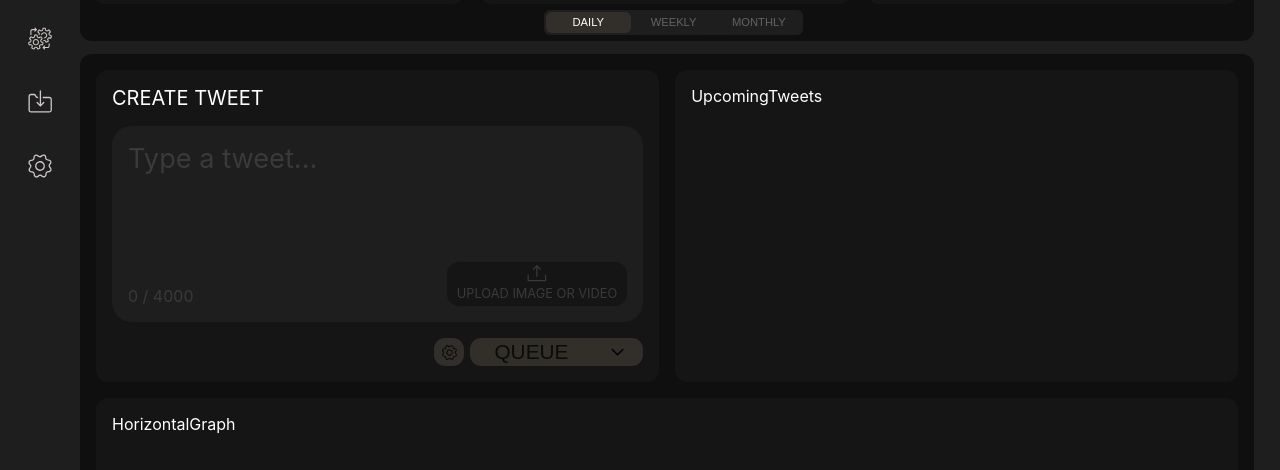
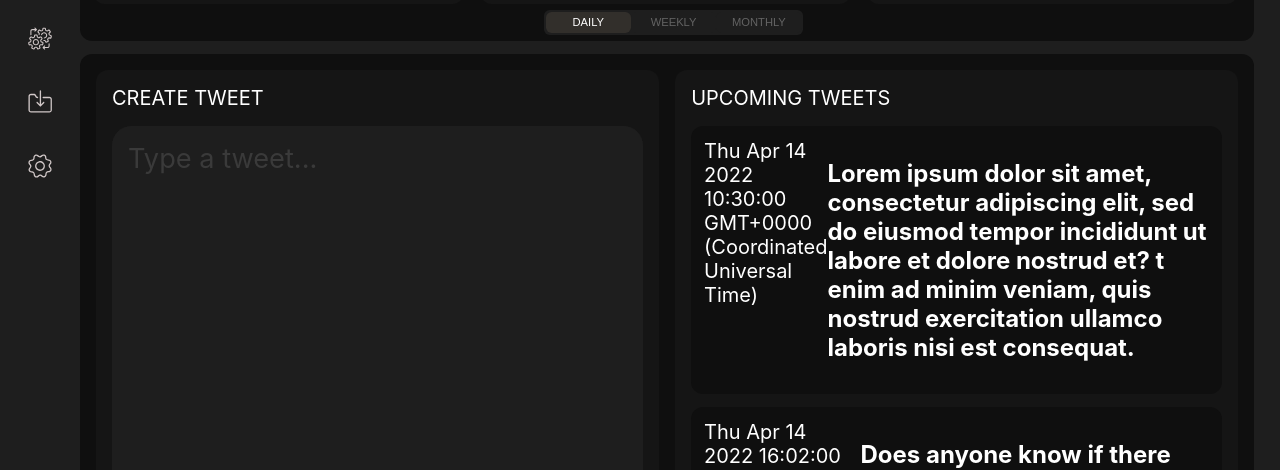
Before and after one commit to ColeInc/mosa-twitter-dashboard-frontend, a React (Create React App) app: page / in a window 1280 px wide. Shown: the part 215-685 px from the top of the page. Built offline with nearby package versions, Linux system fonts and the light colour scheme.

Commit message:
created redux slice for user posts

```diff
--- a/declarations.d.ts
+++ b/declarations.d.ts
@@ -1,3 +1,3 @@
 declare module "*.module.css";
-
 declare module "*.svg";
+declare module "uuid";
--- a/package.json
+++ b/package.json
@@ -3,6 +3,7 @@
   "version": "0.1.0",
   "private": true,
   "dependencies": {
+    "@reduxjs/toolkit": "^1.8.1",
     "@testing-library/jest-dom": "^5.16.2",
     "@testing-library/react": "^12.1.4",
     "@testing-library/user-event": "^13.5.0",
@@ -12,9 +13,11 @@
     "@types/react-dom": "^17.0.14",
     "react": "^17.0.2",
     "react-dom": "^17.0.2",
+    "react-redux": "^7.2.8",
     "react-router-dom": "^6.2.2",
     "react-scripts": "5.0.0",
     "typescript": "^4.6.3",
+    "uuid": "^8.3.2",
     "victory": "^36.3.1",
     "web-vitals": "^2.1.4"
   },
--- a/src/components/Graphs/LineGraph.tsx
+++ b/src/components/Graphs/LineGraph.tsx
@@ -1,11 +1,10 @@
 import React, { useCallback, useState } from "react";
-import classes from "./LineGraph.module.css";
+// import classes from "./LineGraph.module.css";
 import {
     VictoryChart,
     VictoryLine,
     VictoryScatter,
     VictoryAxis,
-    VictoryContainer,
 } from "victory";
 
 export interface GraphProps {
@@ -63,50 +62,6 @@ export const LineGraph: React.FC<{
     );
 };
 
-const LineGraph2: React.FC<{
-    graphData: { x: number; y: number }[];
-    color: string;
-}> = (props) => {
-    return (
-        <div className={classes["line-graph__container"]}>
-            <VictoryChart
-                // height={100}
-                // style={{ parent: { height: "50%" } }}
-                padding={{ top: 7, right: 10, bottom: 7, left: 10 }}
-                // containerComponent={<VictoryContainer responsive={false} />}
-            >
-                <VictoryLine
-                    interpolation="monotoneX"
-                    data={props.graphData}
-                    style={{
-                        ...lineStyle,
-                        data: {
-                            stroke: props.color,
-                            fillOpacity: 0.6,
-                            strokeWidth: 5,
-                        },
-                    }}
-                />
-
-                <VictoryScatter
-                    data={props.graphData}
-                    size={7}
-                    style={{ ...scatterStyle, data: { fill: props.color } }}
-                />
-
-                {/* to remove x and y axis: */}
-                <VictoryAxis
-                    style={{
-                        axis: { stroke: "transparent" },
-                        ticks: { stroke: "transparent" },
-                        tickLabels: { fill: "transparent" },
-                    }}
-                />
-            </VictoryChart>
-        </div>
-    );
-};
-
 export default LineGraph;
 
 const lineStyle = {
--- /dev/null
+++ b/src/components/dashboard/MainContainer/Post.module.css
@@ -0,0 +1,5 @@
+.post__container {
+    display: flex;
+    padding: 0.8rem;
+    margin-bottom: 0.8rem;
+}
--- /dev/null
+++ b/src/components/dashboard/MainContainer/Post.tsx
@@ -0,0 +1,15 @@
+import React from "react";
+import classes from "./Post.module.css";
+import PostType from "../../../models/Post";
+import CurvedContainer from "../../UI/CurvedContainer";
+
+const Post: React.FC<{ postData: PostType }> = (props) => {
+    return (
+        <CurvedContainer className={classes["post__container"]}>
+            <h1>{props.postData.scheduledTime.toString()}</h1>
+            <h2>{props.postData.body}</h2>
+        </CurvedContainer>
+    );
+};
+
+export default Post;
--- a/src/components/dashboard/MainContainer/UpcomingTweets.module.css
+++ b/src/components/dashboard/MainContainer/UpcomingTweets.module.css
@@ -1,4 +1,17 @@
 .upcoming-tweets__container {
     flex: 1;
     margin-left: 1rem;
+    display: flex;
+    flex-direction: column;
+    justify-content: flex-start;
 }
+
+.upcoming-tweets__container h1 {
+    margin: 0 0 1rem 0;
+    font-size: 1.25rem;
+    font-weight: 400;
+}
+
+.upcoming-tweets__posts-container {
+    flex: 1;
+}
--- a/src/components/dashboard/MainContainer/UpcomingTweets.tsx
+++ b/src/components/dashboard/MainContainer/UpcomingTweets.tsx
@@ -1,11 +1,44 @@
-import React from "react";
+import React, { useEffect } from "react";
+import { useSelector } from "react-redux";
+import { Link } from "react-router-dom";
+
+import CurvedSubContainer from "../../UI/CurvedSubContainer";
 import classes from "./UpcomingTweets.module.css";
-import CurvedSubContainer from "../../UI/CurvedSubContainer";
+import PostType from "../../../models/Post";
+import Post from "./Post";
+
+interface RootState {
+    posts: {
+        posts: PostType[];
+    };
+}
 
 const UpcomingTweets = () => {
+    const postsList = useSelector((state: RootState) => state.posts);
+
+    useEffect(() => {
+        // call redux reducer function to fetch all posts scheduled within next 24 hours/7 days, etc. here
+        //
+        // we need a slice which stores an array of Post[]s
+        // a reducer function to fetch all posts from backend
+        // a reducer function to just fetch upcoming queued posts in next 24 hours/7 days, etc.
+        //
+        // a function that takes the post's schedule time and returns back a simple string which will be outputted in UI, E.g. convert DateTime into "8.30pm" or "Tuesday".
+    }, []);
+
     return (
         <CurvedSubContainer className={classes["upcoming-tweets__container"]}>
-            <div>UpcomingTweets</div>
+            <h1>UPCOMING TWEETS</h1>
+
+            <div className={classes["upcoming-tweets__posts-container"]}>
+                {postsList.posts.map((post) => {
+                    return <Post postData={post} key={post.id} />;
+                })}
+            </div>
+
+            <Link to="/queue">
+                <button>SEE ALL</button>
+            </Link>
         </CurvedSubContainer>
     );
 };
--- a/src/index.tsx
+++ b/src/index.tsx
@@ -1,12 +1,16 @@
 import ReactDOM from "react-dom";
 
+import App from "./App";
 import "./index.css";
 import { BrowserRouter } from "react-router-dom";
-import App from "./App";
+import { Provider } from "react-redux";
+import store from "./store/index";
 
 ReactDOM.render(
     <BrowserRouter>
-        <App />
+        <Provider store={store}>
+            <App />
+        </Provider>
     </BrowserRouter>,
     document.getElementById("root")
 );
--- /dev/null
+++ b/src/models/Post.ts
@@ -0,0 +1,9 @@
+interface Post {
+    id: string;
+    threadId: string | null;
+    body: string;
+    media: string | null;
+    scheduledTime: Date;
+}
+
+export default Post;
--- /dev/null
+++ b/src/store/index.ts
@@ -0,0 +1,9 @@
+import { configureStore } from "@reduxjs/toolkit";
+
+import postsReducer from "./posts";
+
+const store = configureStore({
+    reducer: { posts: postsReducer },
+});
+
+export default store;
--- /dev/null
+++ b/src/store/posts.ts
@@ -0,0 +1,63 @@
+import { createSlice } from "@reduxjs/toolkit";
+import { v4 as uuidv4 } from "uuid";
+import Post from "../models/Post";
+
+const initialPostsState: { posts: Post[] } = {
+    posts: [
+        {
+            id: "1",
+            body: `Lorem ipsum dolor sit amet, consectetur adipiscing elit, sed do eiusmod tempor incididunt ut labore et dolore nostrud et?
+
+        t enim ad minim veniam, quis nostrud exercitation ullamco laboris nisi est consequat.`,
+            media: null,
+            scheduledTime: new Date("April 14, 2022 10:30:00"),
+            threadId: null,
+        },
+        {
+            id: "2",
+            body: `Does anyone know if there are any specific laws in place which limit the number of cats one can own?
+
+        Asking for a friend...`,
+            media: null,
+            scheduledTime: new Date("April 14, 2022 16:02:00"),
+            threadId: null,
+        },
+        {
+            id: "3",
+            body: `Does a cat count as a tax write off?
+        Please help. My accountant won’t answer my calls.`,
+            media: null,
+            scheduledTime: new Date("April 17, 2022 16:02:00"),
+            threadId: null,
+        },
+    ],
+};
+
+const postsSlice = createSlice({
+    name: "posts",
+    initialState: initialPostsState,
+    reducers: {
+        addPost(state, action) {
+            const uuid = uuidv4();
+
+            state.posts.push({
+                id: uuid,
+                body: action.payload.body,
+                media: action.payload.media,
+                scheduledTime: action.payload.scheduledTime,
+                threadId: null,
+            });
+        },
+        removePost(state, action) {
+            const postToDelete = action.payload;
+
+            state.posts.filter((post) => {
+                return post.id !== postToDelete;
+            });
+        },
+    },
+});
+
+export const postsActions = postsSlice.actions;
+
+export default postsSlice.reducer;
```
Also changed, not shown: 2 other files (tests, documents, lock files or other folders).
